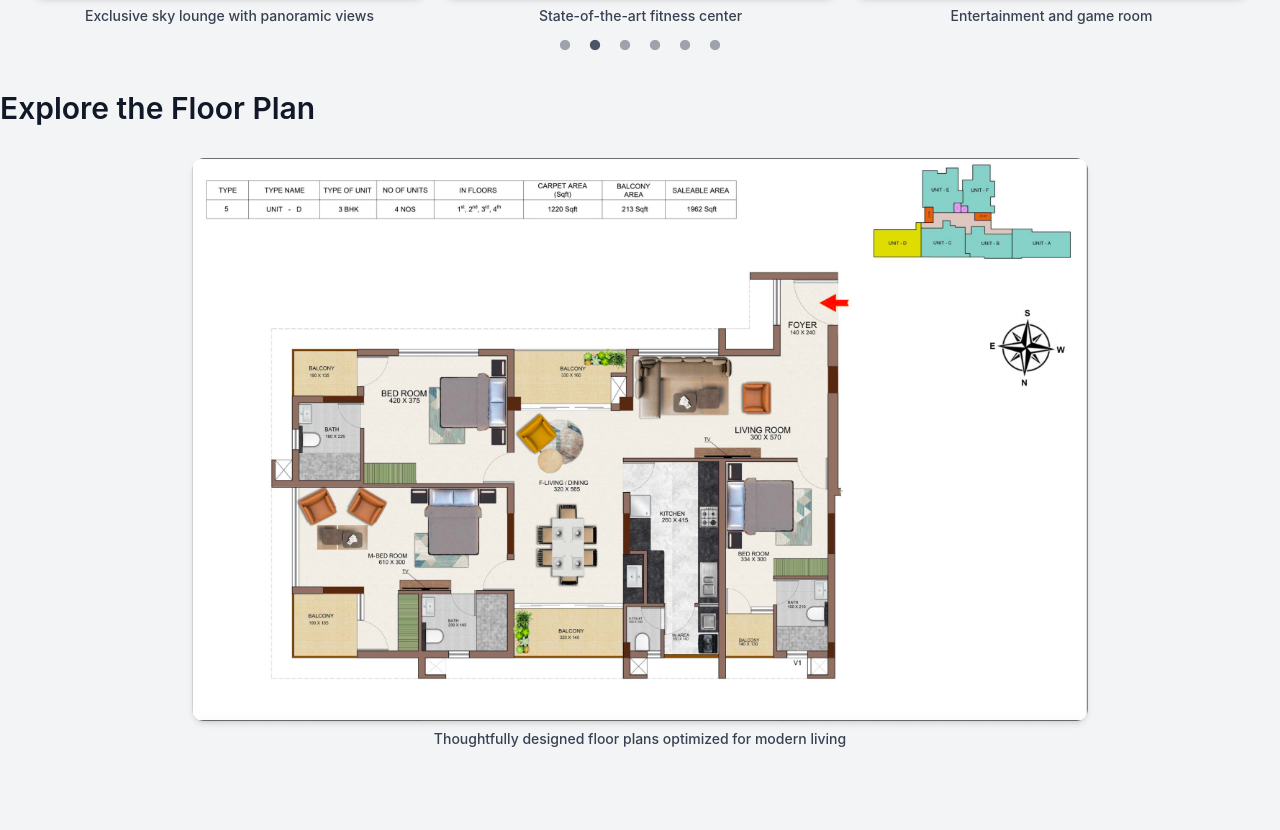
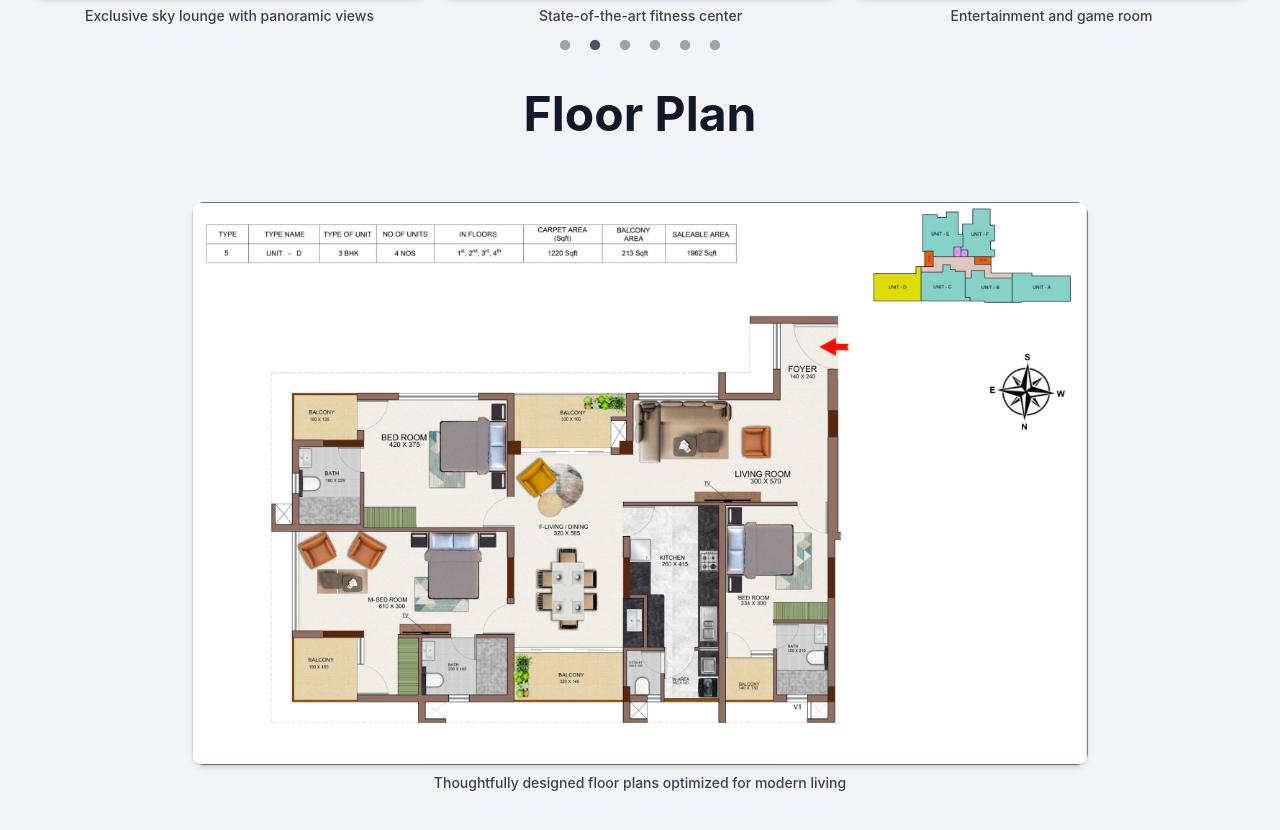
Before and after one commit to dhruvjaison/sree-dhanya-arc, a React (Create React App) app: page / in a window 1280 px wide. Shown: the part 2694-3524 px from the top of the page. Built offline with nearby package versions, Linux system fonts and the light colour scheme.

Commit message:
Update: Fix location button scroll and update floor plan section title

```diff
--- a/src/App.tsx
+++ b/src/App.tsx
@@ -295,7 +295,13 @@ const App: React.FC = () => {
             </button>
             <div className="flex items-center space-x-4">
               <a href="#gallery" className="text-gray-900 hover:text-gray-600 transition-colors">Gallery</a>
-              <a href="#location" className="text-gray-900 hover:text-gray-600 transition-colors">Location</a>
+              <a href="#location" className="text-gray-900 hover:text-gray-600 transition-colors" onClick={(e) => {
+                e.preventDefault();
+                const locationSection = document.getElementById('location');
+                if (locationSection) {
+                  locationSection.scrollIntoView({ behavior: 'smooth' });
+                }
+              }}>Location</a>
               <button className="bg-accent text-white px-4 sm:px-6 py-2 rounded-full text-sm sm:text-base font-semibold hover:bg-blue-600 transition duration-300">
                 Enquire Now
               </button>
@@ -385,8 +391,8 @@ const App: React.FC = () => {
 
           {/* Floor Plan */}
           <div className="mb-16">
-            <h3 className="text-2xl sm:text-3xl font-semibold text-gray-900 mb-8">
-              Explore the Floor Plan
+            <h3 className="text-3xl sm:text-4xl md:text-5xl font-bold text-center text-gray-900 mb-12 sm:mb-16">
+              Floor Plan
             </h3>
             <div className="max-w-4xl mx-auto">
               <div
```
